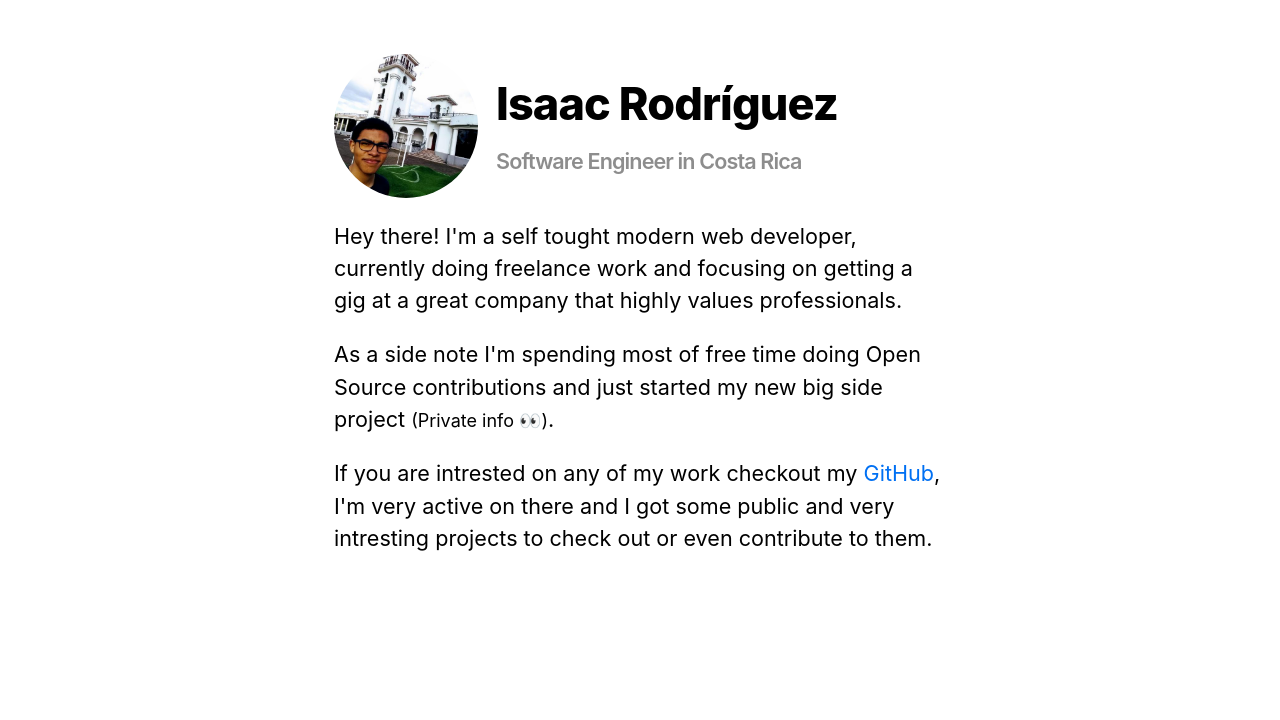
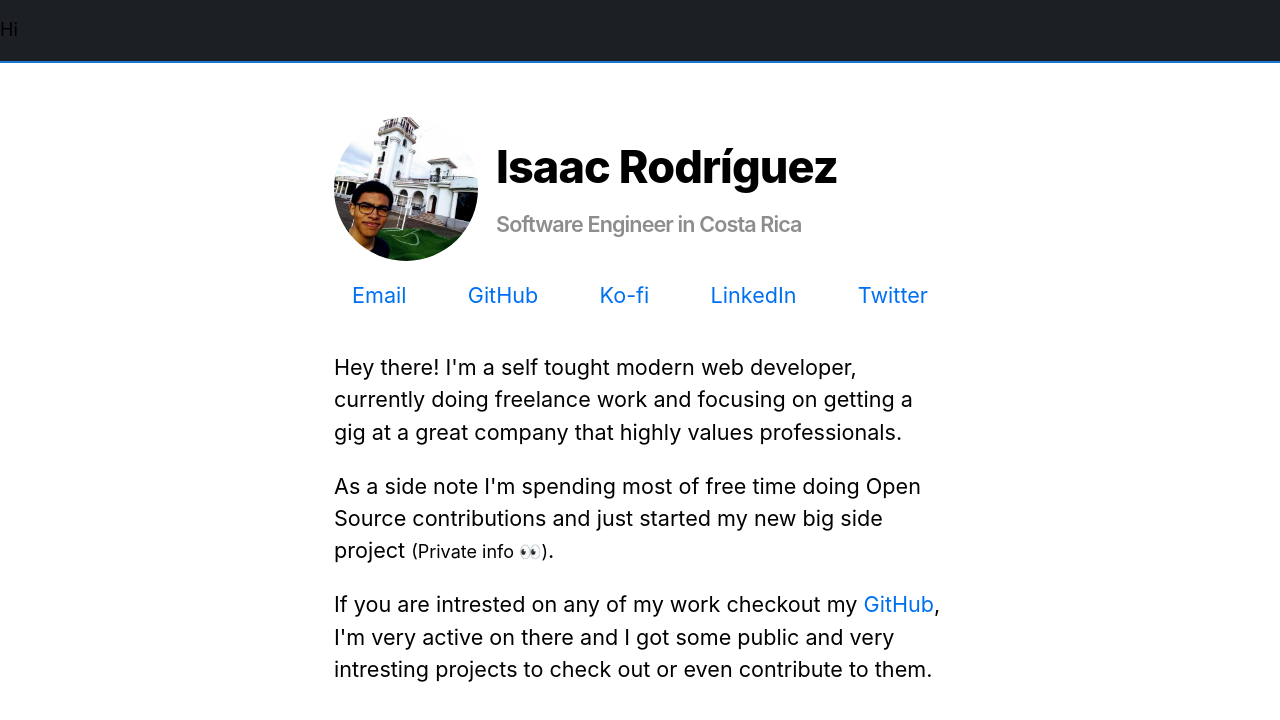
Before and after one commit to rodzy/2021, a Next.js app: page / in a window 1280 px wide. Shown: the top 720 px of the page. Built offline with nearby package versions, Linux system fonts and the light colour scheme.

Commit message:
Added localstorage hook and context

```diff
--- /dev/null
+++ b/components/TheHeader.js
@@ -0,0 +1,11 @@
+import styles from "./layout.module.css";
+
+export default function TheHeader() {
+    return (
+        <div className={styles.theheaderWrapper}>
+            <div className={styles.theheaderInsiderDark}>
+                Hi
+            </div>
+        </div>
+    )
+}
--- a/components/layout.js
+++ b/components/layout.js
@@ -2,6 +2,7 @@ import Head from "next/head";
 import styles from "./layout.module.css";
 import utilStyles from "../styles/utils.module.css";
 import Link from "next/link";
+import TheHeader from "./TheHeader";
 
 const name = "Isaac Rodríguez";
 const title = "Software Engineer in Costa Rica";
@@ -9,6 +10,8 @@ export const siteTitle = `Rodzy`;
 
 export default function Layout({ children, home, blog }) {
   return (
+    <>
+      <TheHeader/>
       <div className={styles.container}>
         <Head>
           <link rel="icon" href="/favicon.ico" />
@@ -76,5 +79,6 @@ export default function Layout({ children, home, blog }) {
           </div>
         )}
       </div>
+    </>
   );
 }
--- a/components/layout.module.css
+++ b/components/layout.module.css
@@ -31,7 +31,6 @@
   margin: 1rem 0;
   padding-left: 1rem;
   color:#8d8d8d;
-
 }
 
 .headingLgLayout {
@@ -50,6 +49,31 @@
   margin: 3rem 0 0;
 }
 
+.theheaderWrapper{
+  position: sticky;
+  top: 0px;
+  left: 0px;
+  right: 0px;
+  z-index: 10;
+}
+
+.theheaderInsider{
+  background-color: #fff;
+  border-bottom-width: 1px;
+  border-bottom-style: solid;
+  border-color: #666;
+  padding: 16px 0px;
+  transition: background-color 0.5s ease;
+}
+
+.theheaderInsiderDark {
+  background-color: #1c1f24;
+  border-bottom-width: 2px;
+  border-bottom-style: solid;
+  border-color: #1976d2;
+  padding: 16px 0px;
+  transition: background-color 0.5s ease;
+}
 
 @media (max-width:700px){
   .header{
--- a/pages/index.js
+++ b/pages/index.js
@@ -3,13 +3,20 @@ import Layout, { siteTitle } from "../components/layout";
 import utilStyles from "../styles/utils.module.css";
 
 
-export default function Home({ allPostsData }) {
+export default function Home() {
   return (
     <Layout home>
       <Head>
         <title>{siteTitle}</title>
       </Head>
       <section className={utilStyles.headingMd}>
+        <div className={utilStyles.socialsContainer}>
+          <a href="mailto:irod2899@gmail.com">Email</a>
+          <a href="https://github.com/rodzy" target="blank">GitHub</a>
+          <a href="https://ko-fi/rodzy" target="blank">Ko-fi</a>
+          <a href="#!" target="blank">LinkedIn</a>
+          <a href="https://twitter.com/rodzyrm" target="blank">Twitter</a>
+        </div>
         <p>
           Hey there! I'm a self tought modern web developer, currently doing freelance work
           and focusing on getting a gig at a great company that highly values
--- a/styles/utils.module.css
+++ b/styles/utils.module.css
@@ -50,3 +50,11 @@
 .lightText {
   color: #666;
 }
+
+.socialsContainer{
+  display: flex;
+  flex-wrap: wrap;
+  justify-content: space-between;
+  align-items: center;
+  padding: 1rem;
+}
```
Also changed, not shown: hooks/useLocalStorage.js (added, +30 -0 lines), lib/modecontext.js (added, +22 -0 lines). Lines whose indentation alone changed are shown as unchanged.
